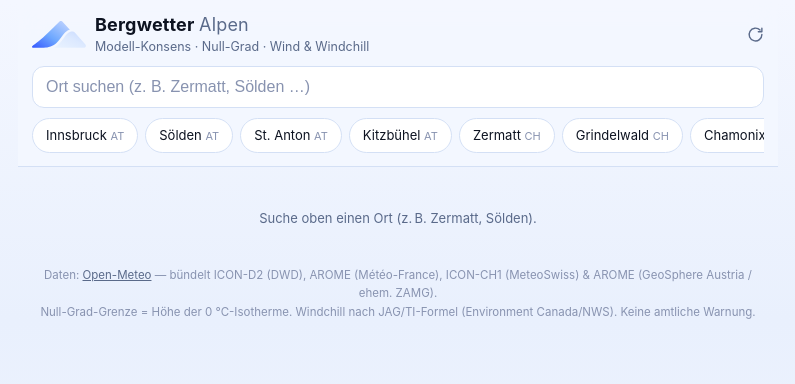
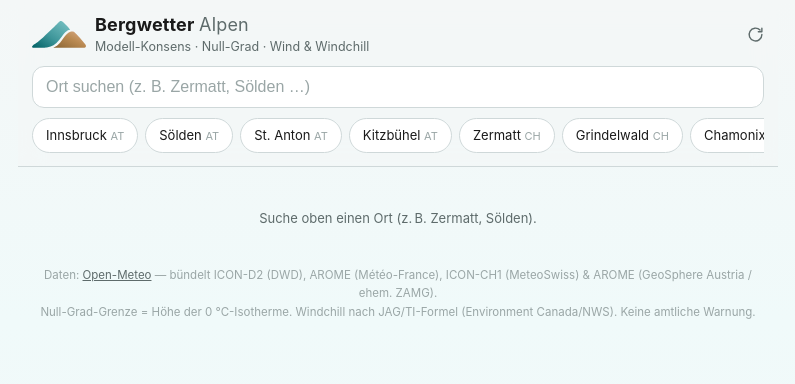
Before and after one commit to alpinwelten/bergwetter, a website: page index.html in a window 1280 px wide. Shown: the whole page, without its empty margins (242-1037 px from the left). Drawn offline with Linux system fonts and the light colour scheme.

Commit message:
UI auf Klar·Teal: Token-Farben hell/dunkel (Drei-Ebenen-Dunkelmodus), Marken-Logo teal/bronze (glatte Kurven), Temperaturlinie = Bronze-Datenrolle, Modell-Farben = Chart-Reihe, Manifest teal, SW v10
Co-Authored-By: Claude Fable 5 <noreply@anthropic.com>

```diff
--- a/index.html
+++ b/index.html
@@ -6,8 +6,8 @@
 <meta name="apple-mobile-web-app-capable" content="yes">
 <meta name="apple-mobile-web-app-status-bar-style" content="black-translucent">
 <meta name="apple-mobile-web-app-title" content="Bergwetter">
-<meta name="theme-color" content="#f2f7fc" media="(prefers-color-scheme: light)">
-<meta name="theme-color" content="#101d31" media="(prefers-color-scheme: dark)">
+<meta name="theme-color" content="#F4F7F7" media="(prefers-color-scheme: light)">
+<meta name="theme-color" content="#101A1A" media="(prefers-color-scheme: dark)">
 <title>Bergwetter Alpen</title>
 <meta name="mobile-web-app-capable" content="yes">
 <meta name="application-name" content="Bergwetter">
@@ -19,27 +19,29 @@
 <style>
   :root{
     color-scheme: light dark;
-    /* firn.ai — helles Tag-Design (Standard) */
-    --bg:#eef3fd; --bg2:#e3ebfb; --card:#ffffff; --card2:#f1f5ff; --line:#d4e0f5;
-    --fg:#0d1321; --muted:#5a6a8a; --dim:#8893b0;
-    --ice:#3f5fe6; --ice2:#2c45c4; --warn:#e8870e; --bad:#e23b3b; --ok:#1f9e63;
-    --icon-d2:#3f5fe6; --arome:#e8870e; --ch1:#c8456a; --zamg:#1f9e63; --best:#0d1321;
-    --grad1:#f4f7ff; --grad2:#e9f0fd; --header-bg:rgba(244,247,255,.86);
-    --hero-a:#e6edff; --hero-b:#dbe6ff; --hero-border:#c4d4f5;
-    --shadow:rgba(40,60,130,.16); --fav-bg:#e6f3e4; --fav-border:#9cc593;
-    --err-bg:#fdeef0; --err-border:#f0c2ca; --err-fg:#b02a40;
+    /* Klar·Teal — helles Tag-Design (Standard); Tokens aus Klar-Teal-Palette.html (Master) */
+    --bg:#F4F7F7; --bg2:#F0FAFA; --card:#FFFFFF; --card2:#F0FAFA; --line:#CFD8D9;
+    --fg:#1A1A1A; --muted:#5E6B6B; --dim:#9AA6A6;
+    --ice:#006064; --ice2:#00474B; --warn:#B45309; --bad:#8B1A1A; --ok:#276749;
+    --bronze:#BA8A52; /* Datenrolle „warm" (Temperaturlinie), NICHT Warnfarbe */
+    --icon-d2:#006064; --arome:#BA8A52; --ch1:#2F8A8E; --zamg:#8A6534; --best:#1A1A1A;
+    --grad1:#F4F7F7; --grad2:#F0FAFA; --header-bg:rgba(244,247,247,.86);
+    --hero-a:#DCEFEF; --hero-b:#F0FAFA; --hero-border:#AEDDDE;
+    --shadow:rgba(0,71,75,.16); --fav-bg:#FAF4EA; --fav-border:#DBAE8D;
+    --err-bg:#FEE2E2; --err-border:rgba(139,26,26,.25); --err-fg:#8B1A1A;
   }
   @media (prefers-color-scheme: dark){
     :root{
-      /* firn.ai — Dunkel (Nacht), Basis #0D1321 */
-      --bg:#0d1321; --bg2:#141d30; --card:#18223a; --card2:#1f2b46; --line:#2c3a59;
-      --fg:#eaf1ff; --muted:#9fb0d0; --dim:#6f80a0;
-      --ice:#6ea8ff; --ice2:#8fc0ff; --warn:#ffb454; --bad:#ff6b6b; --ok:#52d6a0;
-      --icon-d2:#6ea8ff; --arome:#ffb454; --ch1:#ff8da1; --zamg:#52d6a0; --best:#eaf1ff;
-      --grad1:#0b1020; --grad2:#0f1626; --header-bg:rgba(10,15,28,.86);
-      --hero-a:#1b2a4a; --hero-b:#141d33; --hero-border:#2e3f63;
-      --shadow:rgba(0,0,0,.55); --fav-bg:#16271a; --fav-border:#3a5d33;
-      --err-bg:#2a1620; --err-border:#5a2a36; --err-fg:#ffb3bf;
+      /* Klar·Teal — Dunkel (Nacht), Drei-Ebenen dk-page/panel/surface; Warn-Text = eval-low (heller als dk-status-warn, sonst auf Dunkel unleserlich) */
+      --bg:#0C1313; --bg2:#1C2827; --card:#182423; --card2:#1C2827; --line:#34433F;
+      --fg:#E6F4F4; --muted:#7E9897; --dim:#6E8483;
+      --ice:#00A0A7; --ice2:#7CC4C6; --warn:#E0A06E; --bad:#F4A0A0; --ok:#5FD39A;
+      --bronze:#DBAE8D;
+      --icon-d2:#00A0A7; --arome:#BA8A52; --ch1:#00787E; --zamg:#8A6534; --best:#E6F4F4;
+      --grad1:#0C1313; --grad2:#101A1A; --header-bg:rgba(12,19,19,.86);
+      --hero-a:#1C2827; --hero-b:#182423; --hero-border:#34433F;
+      --shadow:rgba(0,0,0,.55); --fav-bg:#182423; --fav-border:#8A6534;
+      --err-bg:rgba(139,26,26,.18); --err-border:rgba(244,160,160,.4); --err-fg:#F4A0A0;
     }
   }
   *{box-sizing:border-box;-webkit-tap-highlight-color:transparent}
@@ -191,7 +193,7 @@
   .day .tmax{font-size:14px;font-weight:600;width:34px}
   .day .track{flex:1;height:5px;background:var(--bg2);border-radius:3px;position:relative;min-width:50px}
   .day .track i{position:absolute;height:100%;border-radius:3px;
-    background:linear-gradient(90deg,var(--ice),#ffd27a,var(--warn))}
+    background:linear-gradient(90deg,var(--ice),#E5C9AB,var(--bronze))}
   .day .wind{font-size:12px;color:var(--muted);text-align:right;white-space:nowrap}
 
   .footnote{font-size:11.5px;color:var(--dim);text-align:center;margin-top:8px;line-height:1.6}
@@ -214,11 +216,11 @@
       <div class="logo">
         <svg width="54" height="27" viewBox="0 0 845 422" fill="none" aria-label="firn">
           <defs>
-            <linearGradient id="bwm-l" x1="0" y1="1" x2="1" y2="0"><stop offset="0%" stop-color="#3457FF"/><stop offset="45%" stop-color="#6EA8FF"/><stop offset="100%" stop-color="#C8D7FF"/></linearGradient>
-            <linearGradient id="bwm-r" x1="0" y1="1" x2="1" y2="0"><stop offset="0%" stop-color="#EAF3FF"/><stop offset="55%" stop-color="#DCE9FF"/><stop offset="100%" stop-color="#C7D9FF"/></linearGradient>
+            <linearGradient id="bwm-l" x1="0" y1="1" x2="1" y2="0"><stop offset="0%" stop-color="#006064"/><stop offset="45%" stop-color="#3E969A"/><stop offset="100%" stop-color="#7CC4C6"/></linearGradient>
+            <linearGradient id="bwm-r" x1="0" y1="1" x2="1" y2="0"><stop offset="0%" stop-color="#8A6534"/><stop offset="55%" stop-color="#BA8A52"/><stop offset="100%" stop-color="#DBAE8D"/></linearGradient>
           </defs>
-          <path d="M 593 135 L 474 8 L 469 4 L 459 0 L 441 1 L 431 7 L 332 107 L 259 177 L 173 256 L 103 316 L 87 329 L 72 341 L 67 345 L 61 349 L 54 355 L 42 364 L 19 381 L 3 393 L 0 401 L 1 408 L 3 412 L 8 417 L 17 420 L 182 420 L 219 416 L 237 414 L 263 408 L 291 399 L 317 388 L 342 374 L 365 358 L 383 343 L 405 321 L 432 289 L 487 213 L 503 194 L 521 176 L 537 163 L 557 150 L 575 141 Z" fill="url(#bwm-l)"/>
-          <path d="M 844 386 L 840 374 L 833 365 L 677 189 L 665 177 L 658 172 L 643 165 L 634 163 L 613 163 L 590 170 L 576 178 L 560 190 L 535 215 L 524 228 L 503 256 L 469 305 L 439 342 L 408 373 L 391 387 L 368 403 L 338 419 L 821 419 L 829 416 L 839 407 L 844 394 Z" fill="url(#bwm-r)"/>
+          <path d="M 593 135 C 596.8 119.9 495.6 24.6 474 8 C 467.2 2.8 464.4 1.2 459 0 C 453.4 -1.2 446 -0.5 441 1 C 437 2.2 435.7 3.3 431 7 C 414.6 19.8 369.3 70.7 332 107 C 285.6 152.1 221.2 213.3 173 256 C 134.6 290.1 96.7 322.2 67 345 C 46.7 360.6 25.5 370.8 14 382 C 7.1 388.8 1.1 395.3 0 401 C -0.7 405 0.7 409 3 412 C 5.8 415.6 9.3 418 17 420 L 199 419 C 225.9 416.6 242.8 413.4 263 408 C 282 402.9 302.6 394.6 317 388 C 327.1 383.3 332.9 380 342 374 C 354.2 366 369.3 355.5 383 343 C 399.3 328.1 414.7 310 432 289 C 454.1 262.2 482.7 216.4 503 194 C 515.6 180.1 524.8 171.9 537 163 C 548.9 154.3 564.5 145.7 575 141 C 581.9 137.9 591.7 140 593 135 Z" fill="url(#bwm-l)"/>
+          <path d="M 844 386 C 842.7 380.5 839.8 374.9 833 365 C 810.7 332.8 696.1 201.7 665 177 C 655.2 169.2 651.2 167.4 643 165 C 634 162.4 622.2 161.9 613 163 C 604.7 164 597.9 166.3 590 170 C 580.3 174.6 570 181.6 560 190 C 548 200.1 538 211.4 524 228 C 501 255.3 464.5 313.5 439 342 C 421.7 361.4 408.1 374 391 387 C 374.4 399.6 335.8 411.1 338 419 L 821 419 C 831.9 415.7 835.2 411.8 839 407 C 842.1 403.2 843.3 397.9 844 394 C 844.5 391.1 844.8 389.2 844 386 Z" fill="url(#bwm-r)"/>
         </svg>
         <div>
           <h1>Bergwetter <span style="color:var(--muted);font-weight:400">Alpen</span></h1>
@@ -726,12 +728,12 @@ function renderChart(h, i, elev){
       ${yl}
       <path d="${fzPath}" fill="none" stroke="var(--ice)" stroke-width="2.4" stroke-linejoin="round"/>
       <path d="${snowPath}" fill="none" stroke="var(--ice2)" stroke-width="1.6" stroke-dasharray="5 4" stroke-linejoin="round" opacity=".75"/>
-      <path d="${tpPath}" fill="none" stroke="var(--warn)" stroke-width="1.8" stroke-linejoin="round" opacity=".9"/>
+      <path d="${tpPath}" fill="none" stroke="var(--bronze)" stroke-width="1.8" stroke-linejoin="round" opacity=".9"/>
     </svg></div>
     <div class="legend">
       <span><svg width="22" height="6"><line x1="0" y1="3" x2="22" y2="3" stroke="var(--ice)" stroke-width="3"/></svg> Null-Grad-Grenze (m, links)</span>
       <span><svg width="22" height="6"><line x1="0" y1="3" x2="22" y2="3" stroke="var(--ice2)" stroke-width="3" stroke-dasharray="4 3"/></svg> Schneefallgrenze (≈ −250 m, gestrichelt)</span>
-      <span><svg width="22" height="6"><line x1="0" y1="3" x2="22" y2="3" stroke="var(--warn)" stroke-width="3"/></svg> Temperatur am Standort (°C)</span>
+      <span><svg width="22" height="6"><line x1="0" y1="3" x2="22" y2="3" stroke="var(--bronze)" stroke-width="3"/></svg> Temperatur am Standort (°C)</span>
     </div>`;
   return card;
 }
--- a/sw.js
+++ b/sw.js
@@ -3,7 +3,7 @@
    (damit Updates ohne Neuinstallation ankommen), übrige same-origin GETs cache-first.
    Live-Wetterdaten von api.open-meteo.com sind cross-origin und laufen immer direkt
    durchs Netz (kein Cache) – die App zeigt also stets aktuelle Werte. */
-const VERSION = 'bergwetter-v9';
+const VERSION = 'bergwetter-v10';
 const SHELL = [
   './',
   'index.html',
```
Also changed, not shown: manifest.webmanifest.
